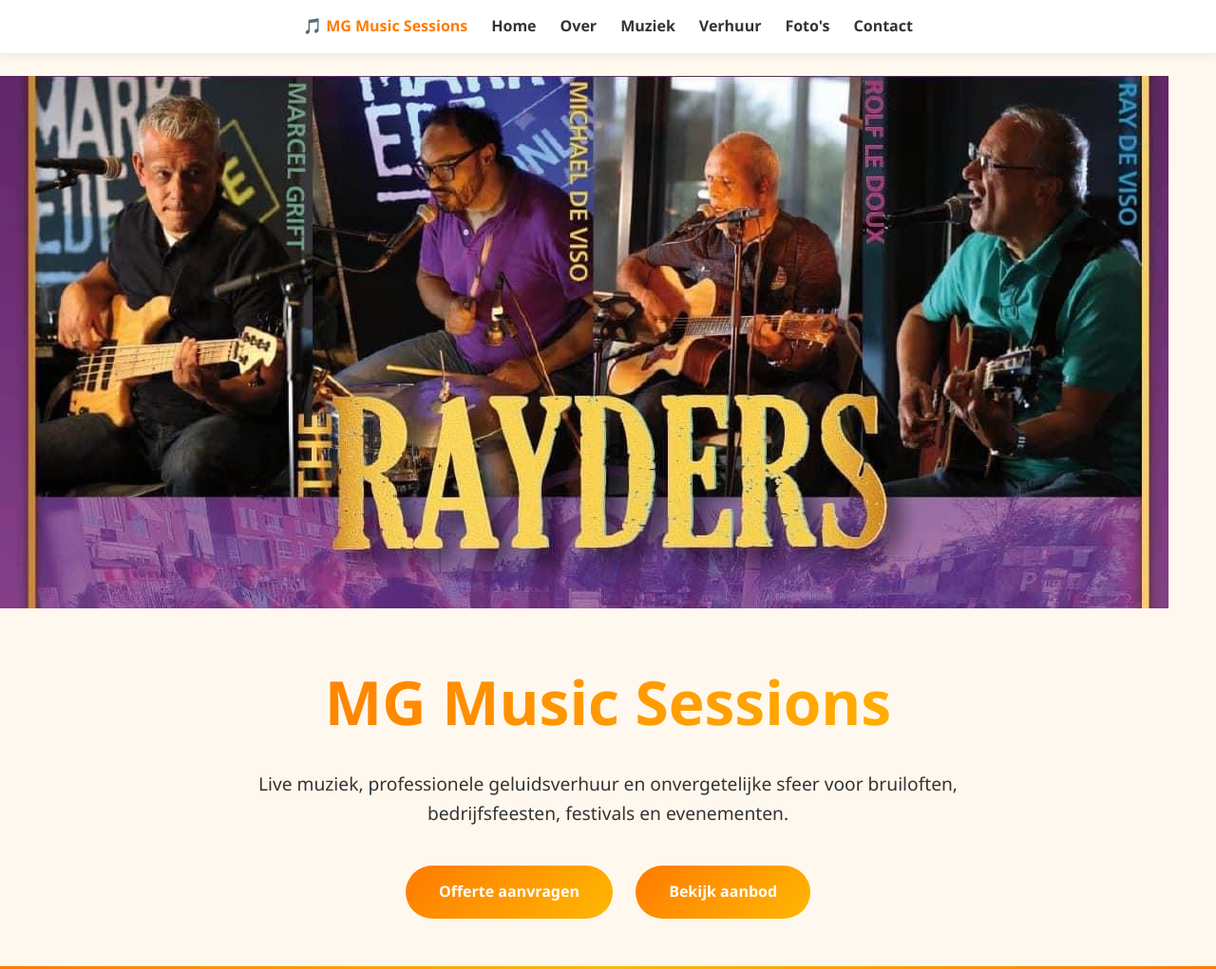
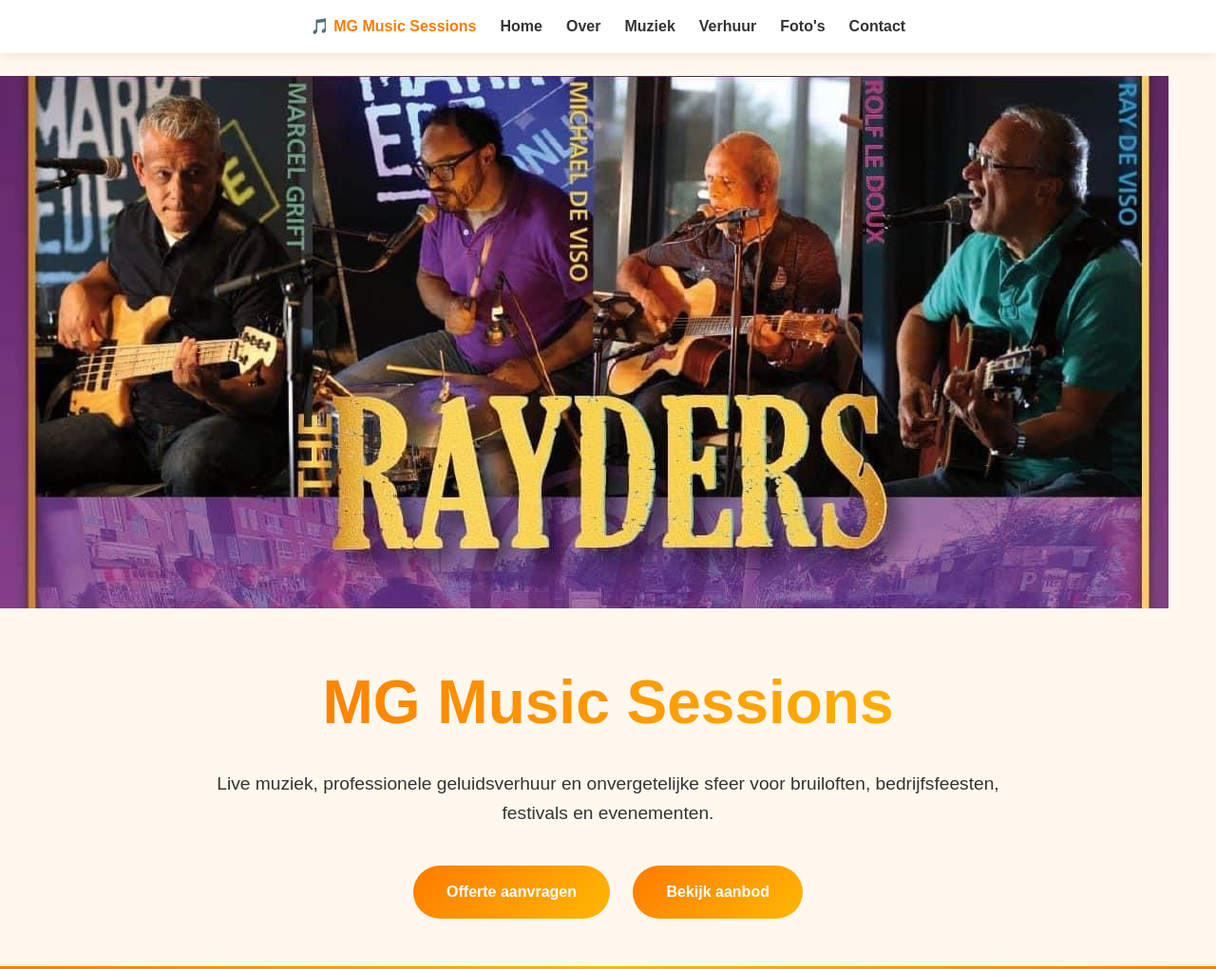
Before and after one commit to MG-Livemuziek/MGlive, a plain HTML site: page index.html in a window 1280 px wide. Shown: the top 1021 px of the page at 95% size. Drawn offline with Linux system fonts and the light colour scheme.

Commit message:
Update styles in index.html for body and hero section

```diff
--- a/index.html
+++ b/index.html
@@ -32,9 +32,9 @@ html{
 }
 
 body{
-    background:var(--cream);
-    color:var(--text);
-    font-family:'Segoe UI',sans-serif;
+    background:#faf6f0;
+    color:#333;
+    font-family:'Poppins',sans-serif;
     line-height:1.6;
 }
 
@@ -94,6 +94,8 @@ header{
 }
 
 .hero h1{
+    font-family:'Poppins',sans-serif;
+    font-weight:700;
     font-size:4rem;
     margin-bottom:20px;
 
```
